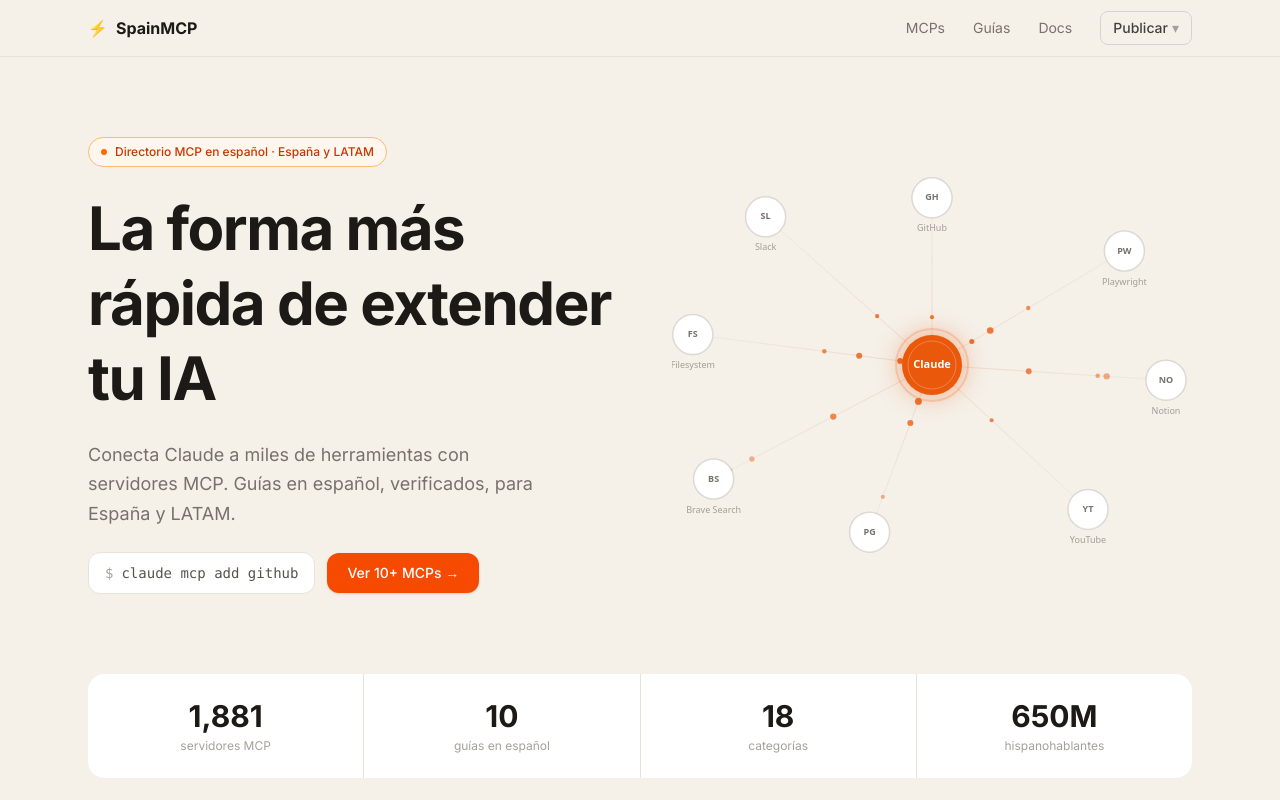
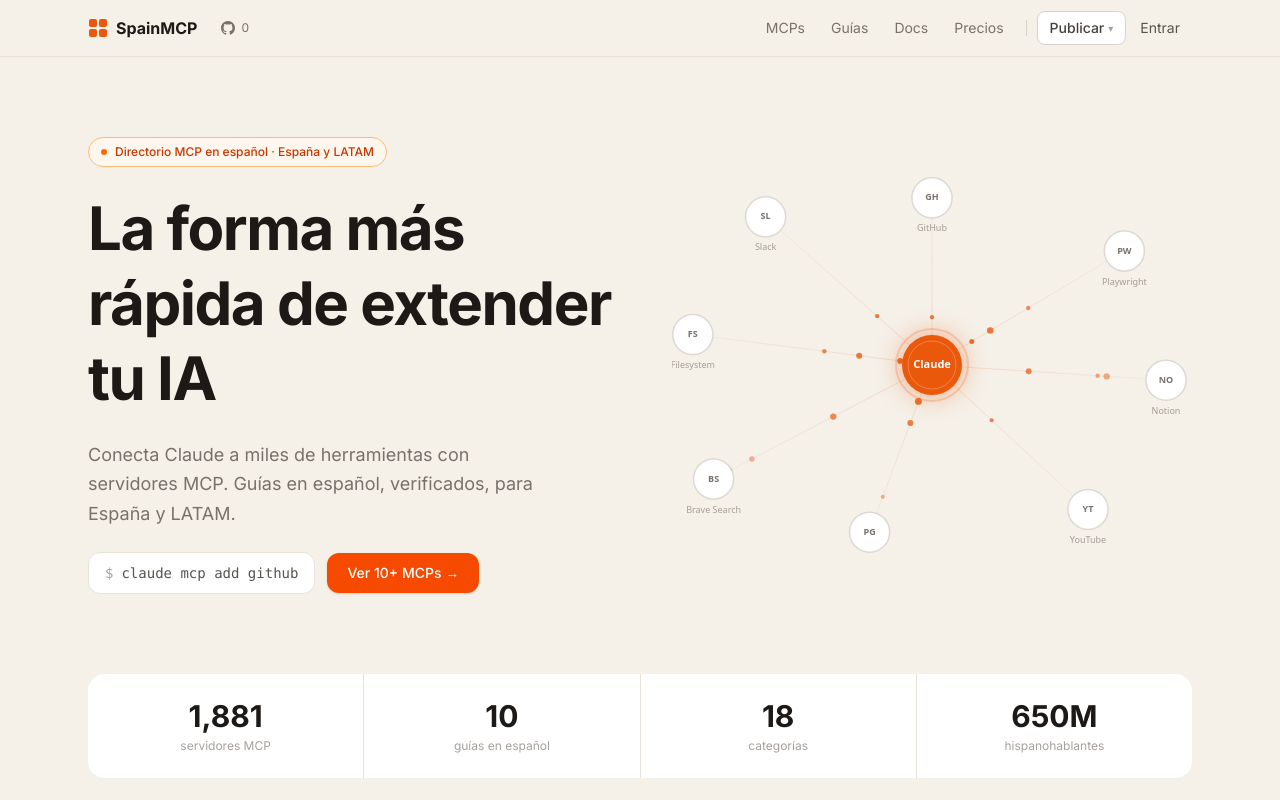
Before and after one commit to nilly-mima/spainmcp, a Next.js app: page / in a window 1280 px wide. Shown: the top 800 px of the page. Built offline with nearby package versions, Linux system fonts and the light colour scheme; no server answers.

Commit message:
feat: navbar estilo Smithery — grid icon + GitHub stars + nav links completos
Co-Authored-By: Claude Sonnet 4.6 <noreply@anthropic.com>

```diff
--- a/src/app/layout.tsx
+++ b/src/app/layout.tsx
@@ -24,7 +24,7 @@ export default function RootLayout({
 }) {
   return (
     <html lang="es">
-      <body className={`${inter.className} bg-gray-50 text-gray-900`}>
+      <body className={inter.className}>
         <Header />
         <main className="max-w-6xl mx-auto px-6 py-8">
           {children}
--- a/src/components/Header.tsx
+++ b/src/components/Header.tsx
@@ -1,31 +1,73 @@
 import Link from 'next/link'
 
-export default function Header() {
+async function getGitHubStars(): Promise<number> {
+  try {
+    const res = await fetch('https://api.github.com/repos/nilly-mima/spainmcp', {
+      next: { revalidate: 3600 },
+    })
+    if (!res.ok) return 0
+    const data = await res.json()
+    return data.stargazers_count ?? 0
+  } catch {
+    return 0
+  }
+}
+
+export default async function Header() {
+  const stars = await getGitHubStars()
+
   return (
-    <header className="sticky top-0 z-10 border-b bg-[#F5F0E8]" style={{ borderColor: '#E8E2D9' }}>
+    <header className="sticky top-0 z-10 bg-[#F5F0E8]" style={{ borderBottom: '1px solid #E8E2D9' }}>
       <div className="max-w-6xl mx-auto px-6 h-14 flex items-center justify-between">
-        <Link href="/" className="flex items-center gap-2 font-bold text-base text-stone-900 hover:text-orange-600 transition-colors">
-          <span className="text-orange-600">⚡</span>
-          SpainMCP
-        </Link>
-        <nav className="flex items-center gap-7 text-sm text-stone-500">
-          <Link href="/mcps" className="hover:text-stone-900 transition-colors">MCPs</Link>
-          <Link href="/guias" className="hover:text-stone-900 transition-colors">Guías</Link>
+
+        {/* Logo + GitHub stars */}
+        <div className="flex items-center gap-4">
+          <Link href="/" className="flex items-center gap-2 font-bold text-base text-stone-900 hover:text-orange-600 transition-colors">
+            <svg width="20" height="20" viewBox="0 0 20 20" fill="none">
+              <rect x="1"  y="1"  width="8" height="8" rx="2" fill="#EA580C"/>
+              <rect x="11" y="1"  width="8" height="8" rx="2" fill="#EA580C"/>
+              <rect x="1"  y="11" width="8" height="8" rx="2" fill="#EA580C"/>
+              <rect x="11" y="11" width="8" height="8" rx="2" fill="#EA580C"/>
+            </svg>
+            SpainMCP
+          </Link>
+
           <a
             href="https://github.com/nilly-mima/spainmcp"
             target="_blank"
             rel="noopener noreferrer"
-            className="hover:text-stone-900 transition-colors"
+            className="flex items-center gap-1.5 text-xs text-stone-500 hover:text-stone-800 transition-colors px-2 py-1 rounded-md hover:bg-stone-200/60"
           >
-            Docs
+            <svg width="14" height="14" viewBox="0 0 24 24" fill="currentColor">
+              <path d="M12 0c-6.626 0-12 5.373-12 12 0 5.302 3.438 9.8 8.207 11.387.599.111.793-.261.793-.577v-2.234c-3.338.726-4.033-1.416-4.033-1.416-.546-1.387-1.333-1.756-1.333-1.756-1.089-.745.083-.729.083-.729 1.205.084 1.839 1.237 1.839 1.237 1.07 1.834 2.807 1.304 3.492.997.107-.775.418-1.305.762-1.604-2.665-.305-5.467-1.334-5.467-5.931 0-1.311.469-2.381 1.236-3.221-.124-.303-.535-1.524.117-3.176 0 0 1.008-.322 3.301 1.23.957-.266 1.983-.399 3.003-.404 1.02.005 2.047.138 3.006.404 2.291-1.552 3.297-1.23 3.297-1.23.653 1.653.242 2.874.118 3.176.77.84 1.235 1.911 1.235 3.221 0 4.609-2.807 5.624-5.479 5.921.43.372.823 1.102.823 2.222v3.293c0 .319.192.694.801.576 4.765-1.589 8.199-6.086 8.199-11.386 0-6.627-5.373-12-12-12z"/>
+            </svg>
+            {stars}
           </a>
+        </div>
+
+        {/* Nav */}
+        <nav className="flex items-center gap-0.5 text-sm text-stone-500">
+          <Link href="/mcps"    className="px-3 py-1.5 rounded-md hover:text-stone-900 hover:bg-stone-200/50 transition-colors">MCPs</Link>
+          <Link href="/guias"   className="px-3 py-1.5 rounded-md hover:text-stone-900 hover:bg-stone-200/50 transition-colors">Guías</Link>
+          <Link href="/docs"    className="px-3 py-1.5 rounded-md hover:text-stone-900 hover:bg-stone-200/50 transition-colors">Docs</Link>
+          <Link href="/precios" className="px-3 py-1.5 rounded-md hover:text-stone-900 hover:bg-stone-200/50 transition-colors">Precios</Link>
+
+          <div className="w-px h-4 bg-stone-300 mx-2" />
+
           <Link
             href="/submit"
-            className="border border-stone-300 text-stone-700 px-3 py-1.5 rounded-lg hover:bg-white transition-colors text-sm font-medium flex items-center gap-1"
+            className="flex items-center gap-1 border border-stone-300 bg-white text-stone-700 px-3 py-1.5 rounded-lg hover:bg-stone-50 transition-colors font-medium"
           >
-            Publicar <span className="text-stone-400">▾</span>
+            Publicar <span className="text-stone-400 text-[10px]">▾</span>
+          </Link>
+          <Link
+            href="/login"
+            className="px-3 py-1.5 rounded-md text-stone-600 hover:text-stone-900 hover:bg-stone-200/50 transition-colors"
+          >
+            Entrar
           </Link>
         </nav>
+
       </div>
     </header>
   )
```
